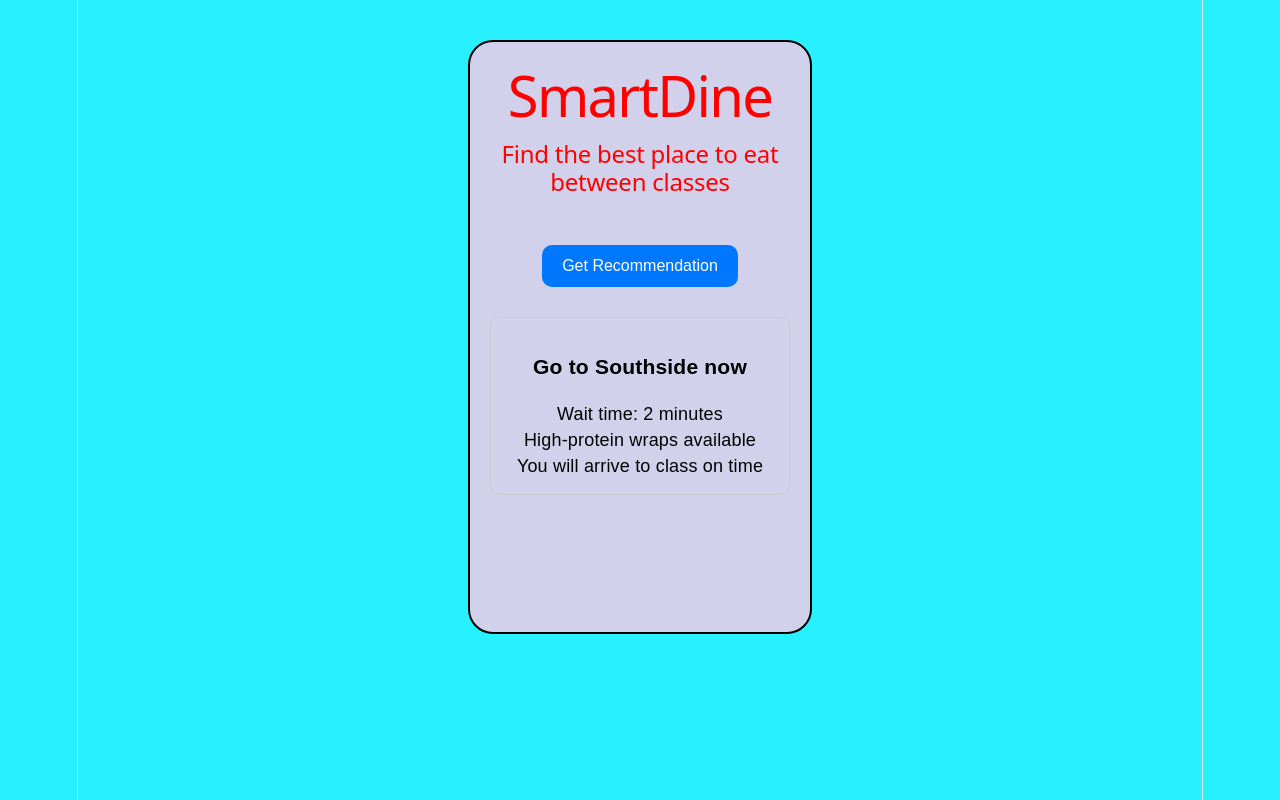
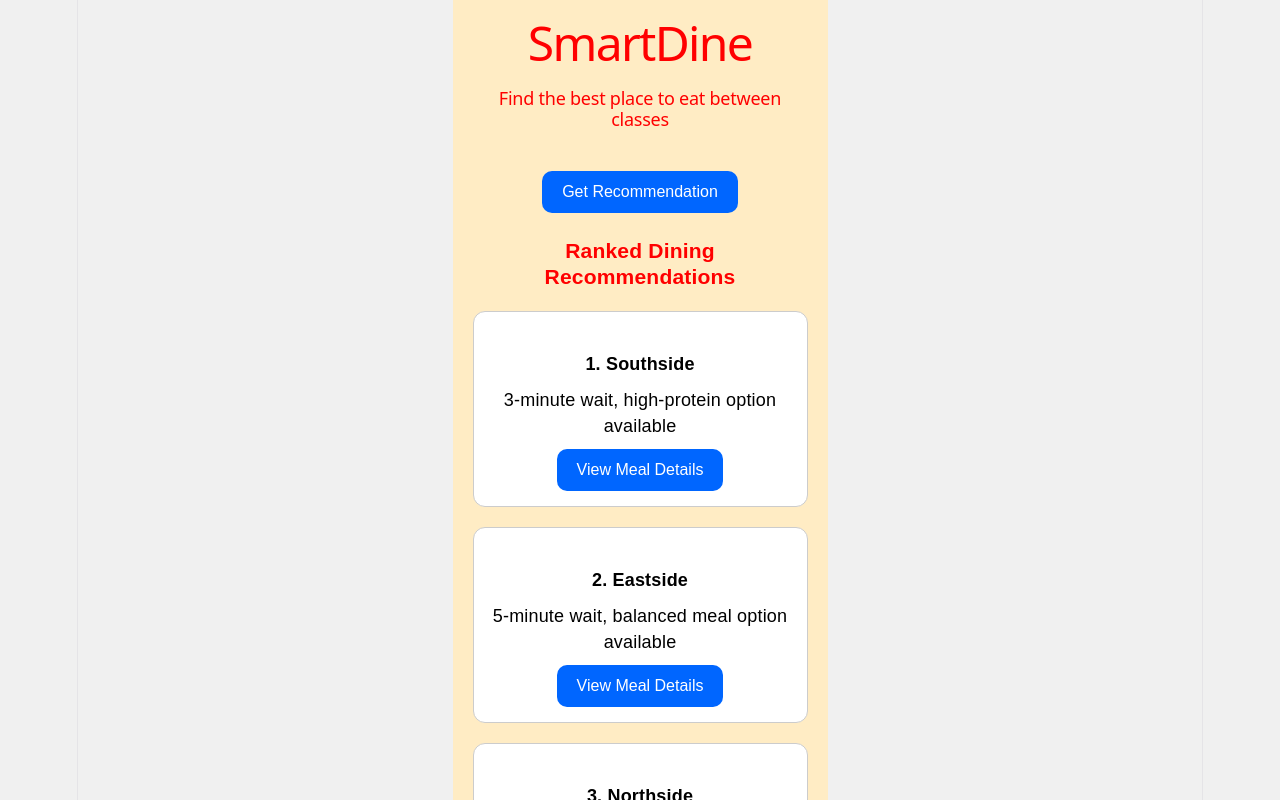
Before and after one commit to edgerees/SmartDine-App, a React (Vite) app: page / in a window 1280 px wide. Both pictures are taken after a click on the button "Get Recommendation". Shown: the top 800 px of the page. Built offline with nearby package versions, Linux system fonts and the light colour scheme.

Commit message:
Added ranked dining recommendations and meal dropdowns

```diff
--- a/src/App.css
+++ b/src/App.css
@@ -1,34 +1,41 @@
 body {
   font-family: Arial, sans-serif;
-  background-color: #27f1ff;
+  background-color: #f0f0f0;
 }
 
 .phone {
-  width: 300px;
-  height: 550px;
-  margin: 40px auto;
+  width: 100%;
+  max-width: 375px;
+  height: fit-content;
+  margin: 0 auto;
   padding: 20px;
-  border: 2px solid black;
-  border-radius: 25px;
-  background-color: #d1d1eb;
+  box-sizing: border-box;
+  background-color: #ffecc4;
   text-align: center;
-  color: black;
+  color: white;
 }
 
 h1 {
-  margin-top: 20px;
+  margin-top: 10px;
+  font-size: 48px;
   color: red;
 }
 
 h2 {
   color: red;
+  font-size: 18px;
+  margin-bottom: 30px;
+}
+
+h3 {
+  color: red;
 }
 
 button {
-  margin-top: 40px;
+  margin-top: 10px;
   padding: 12px 20px;
   font-size: 16px;
-  background-color: #0077ff;
+  background-color: #0066ff;
   color: white;
   border: none;
   border-radius: 10px;
@@ -36,12 +43,30 @@ button {
 }
 
 button:hover {
-  background-color: #0055cc;
+  background-color: #0b5ed7;
 }
 
-.recommendation {
-  margin-top: 30px;
+.recommendations {
+  margin-top: 25px;
+}
+
+.recommendation-card {
+  margin-top: 20px;
   padding: 15px;
+  background-color: white;
+  color: #000;
   border: 1px solid #ccc;
+  border-radius: 12px;
+}
+
+.recommendation-card h4 {
+  margin-bottom: 10px;
+  color: #000;
+}
+
+.meal-details {
+  margin-top: 12px;
+  padding: 10px;
+  background-color: #f7f7f7;
   border-radius: 10px;
 }
--- a/src/App.jsx
+++ b/src/App.jsx
@@ -2,32 +2,84 @@ import { useState } from "react";
 import "./App.css";
 
 function App() {
-  const [showRecommendation, setShowRecommendation] = useState(false);
+  const [showRecommendations, setShowRecommendations] = useState(false);
+  const [openMeal, setOpenMeal] = useState(null);
 
-  const handleClick = () => {
-    setShowRecommendation(true);
+  const handleGetRecommendation = () => {
+    setShowRecommendations(true);
+  };
+
+  const toggleMealDetails = (mealNumber) => {
+    if (openMeal === mealNumber) {
+      setOpenMeal(null);
+    } else {
+      setOpenMeal(mealNumber);
+    }
   };
 
   return (
     <div className="phone">
-
       <h1>SmartDine</h1>
-
       <h2>Find the best place to eat between classes</h2>
 
-      <button onClick={handleClick}>
-        Get Recommendation
-      </button>
+      <button onClick={handleGetRecommendation}>Get Recommendation</button>
 
-      {showRecommendation && (
-        <div className="recommendation">
-          <h3>Go to Southside now</h3>
-          <p>Wait time: 2 minutes</p>
-          <p>High-protein wraps available</p>
-          <p>You will arrive to class on time</p>
+      {showRecommendations && (
+        <div className="recommendations">
+          <h3>Ranked Dining Recommendations</h3>
+
+          <div className="recommendation-card">
+            <h4>1. Southside</h4>
+            <p>3-minute wait, high-protein option available</p>
+            <button onClick={() => toggleMealDetails(1)}>
+              {openMeal === 1 ? "Hide Meal Details" : "View Meal Details"}
+            </button>
+
+            {openMeal === 1 && (
+              <div className="meal-details">
+                <p>Meal: Grilled Chicken Bowl</p>
+                <p>Calories: 550</p>
+                <p>Protein: 42g</p>
+                <p>Cost: 1 meal swipe</p>
+              </div>
+            )}
+          </div>
+
+          <div className="recommendation-card">
+            <h4>2. Eastside</h4>
+            <p>5-minute wait, balanced meal option available</p>
+            <button onClick={() => toggleMealDetails(2)}>
+              {openMeal === 2 ? "Hide Meal Details" : "View Meal Details"}
+            </button>
+
+            {openMeal === 2 && (
+              <div className="meal-details">
+                <p>Meal: Turkey Sandwich Combo</p>
+                <p>Calories: 620</p>
+                <p>Protein: 30g</p>
+                <p>Cost: $8 dining dollars</p>
+              </div>
+            )}
+          </div>
+
+          <div className="recommendation-card">
+            <h4>3. Northside</h4>
+            <p>7-minute wait, lighter option available</p>
+            <button onClick={() => toggleMealDetails(3)}>
+              {openMeal === 3 ? "Hide Meal Details" : "View Meal Details"}
+            </button>
+
+            {openMeal === 3 && (
+              <div className="meal-details">
+                <p>Meal: Veggie Wrap</p>
+                <p>Calories: 430</p>
+                <p>Protein: 18g</p>
+                <p>Cost: $7 dining dollars</p>
+              </div>
+            )}
+          </div>
         </div>
       )}
-
     </div>
   );
 }
```
